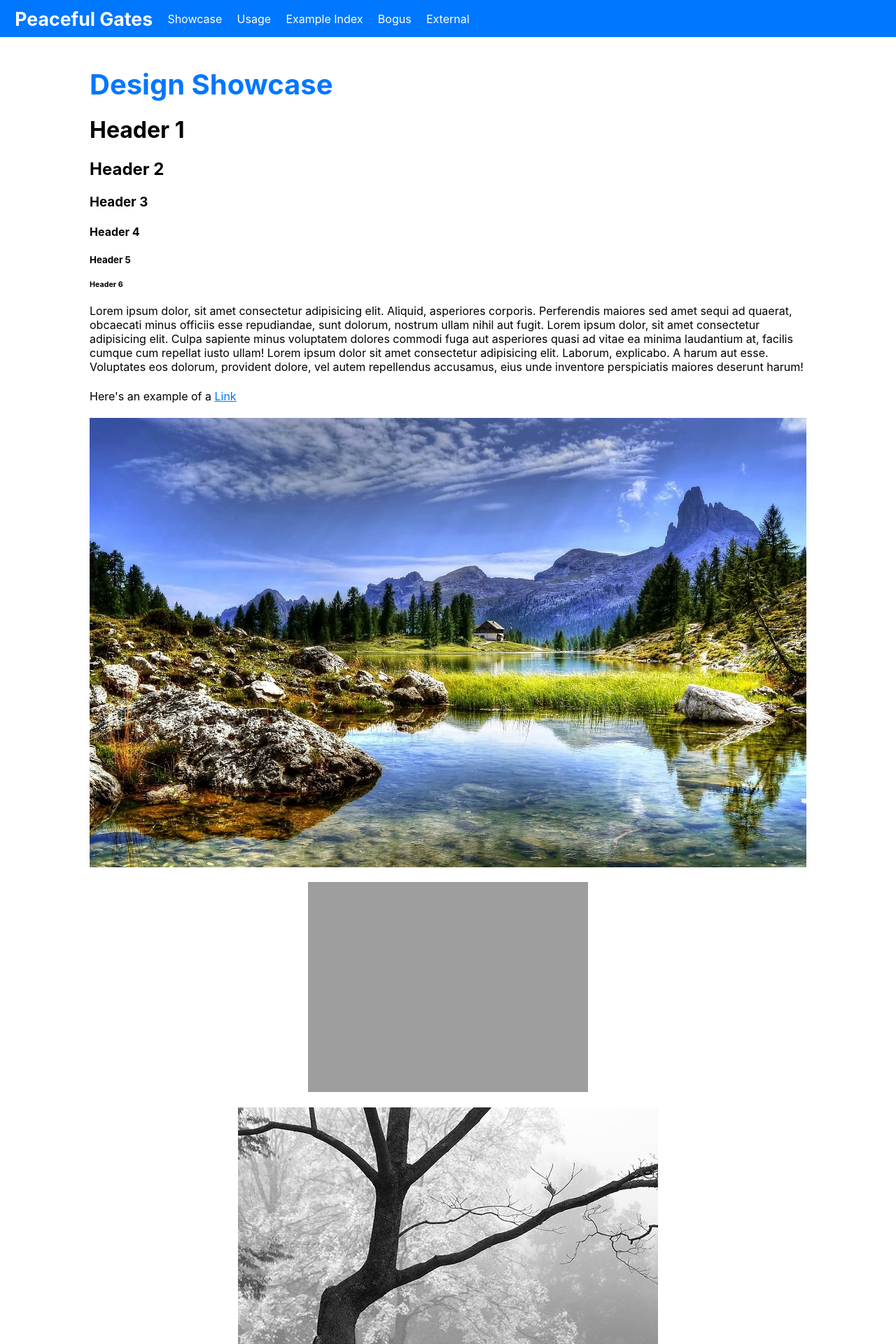
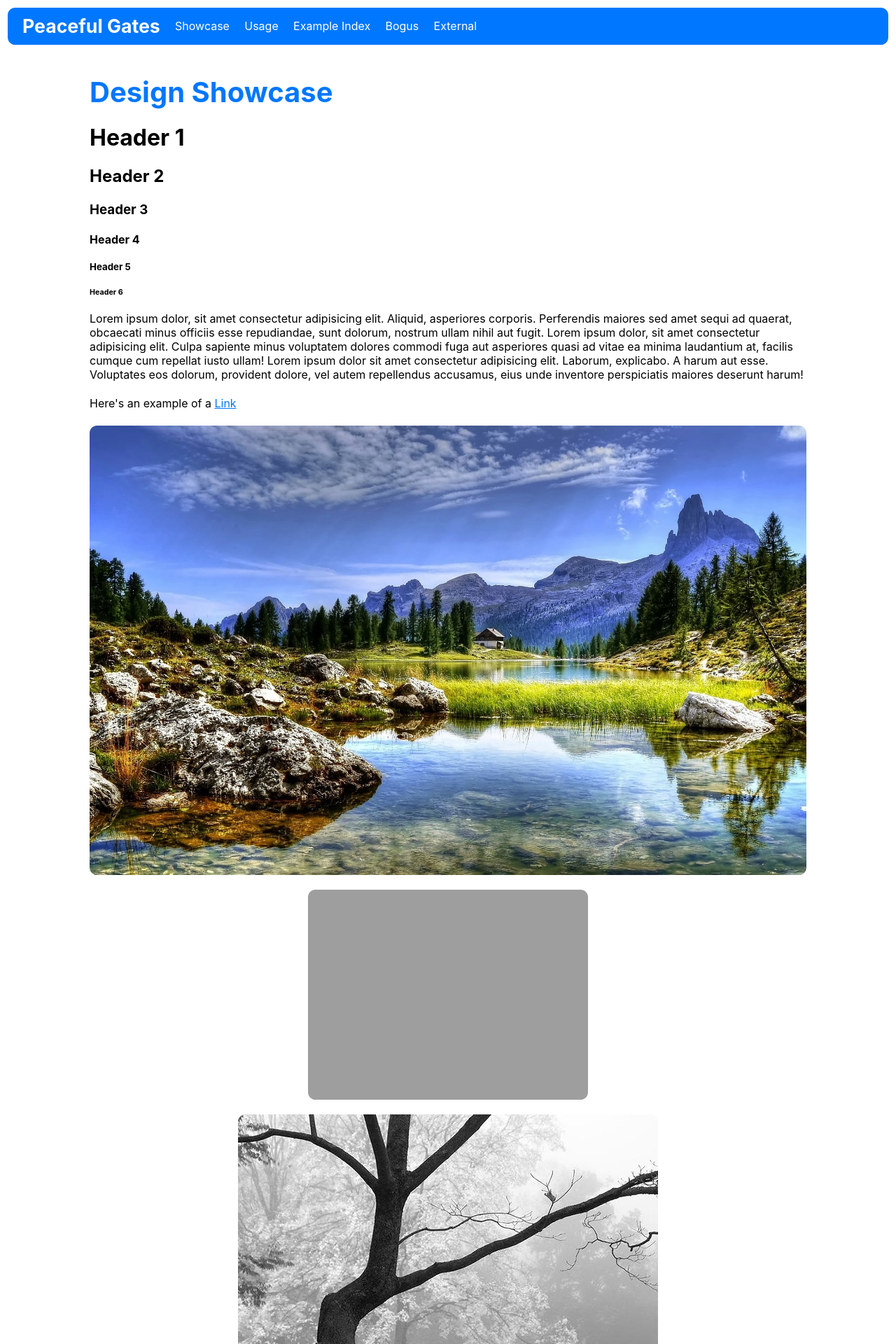
Before and after one commit to andydevs/jekyll-theme-peaceful-gates, a Jekyll site: the page built from showcase.html, in a window 1280 px wide. Shown: the top 1920 px of the page at 70% size. Built offline with Jekyll 4.4.1, drawn with Linux system fonts in a browser that asks for light colours; formulas are drawn with MathJax 3.

Commit message:
Rounded off everything (it actualy looks good)

```diff
--- a/_sass/jekyll-theme-peaceful-gates/_base.scss
+++ b/_sass/jekyll-theme-peaceful-gates/_base.scss
@@ -25,6 +25,7 @@ h1,h2,h3,h4,h5,h6,p {
 img {
     @include page-section;
     max-width: 100%;
+    border-radius: $spacing-2;
 }
 
 // Wraps an element with a horizontal scroll bar
--- a/_sass/jekyll-theme-peaceful-gates/_code.scss
+++ b/_sass/jekyll-theme-peaceful-gates/_code.scss
@@ -13,7 +13,7 @@ pre {
     @include with-theme {
         background-color: color-for(hl-area);
     }
-    border-radius: $spacing-1;
+    border-radius: $spacing-2;
     > code {
         background: none;
         border-radius: 0pt;
@@ -31,7 +31,7 @@ pre {
     // Highlight takes care of syntax highlighting stuff
     margin: $spacing-3 0pt;
     padding: $spacing-3;
-    border-radius: $spacing-1;
+    border-radius: $spacing-2;
     > pre {
         margin: 0pt;
         padding: 0pt;
--- a/_sass/jekyll-theme-peaceful-gates/_footer.scss
+++ b/_sass/jekyll-theme-peaceful-gates/_footer.scss
@@ -1,6 +1,8 @@
 .footer {
-    margin-top: $spacing-3;
+    margin: $spacing-2;
     padding: $spacing-3;
+    border-radius: $spacing-2;
+
     font-size: $small-font-size;
     text-align: center;
     @include with-theme {
--- a/_sass/jekyll-theme-peaceful-gates/_menu.scss
+++ b/_sass/jekyll-theme-peaceful-gates/_menu.scss
@@ -1,5 +1,7 @@
 .menu {
-    padding: $spacing-2 $spacing-2;
+    margin: $spacing-2;
+    padding: $spacing-2;
+    border-radius: $spacing-2;
 
     @include with-theme {
         background-color: color-for(primary);
```
